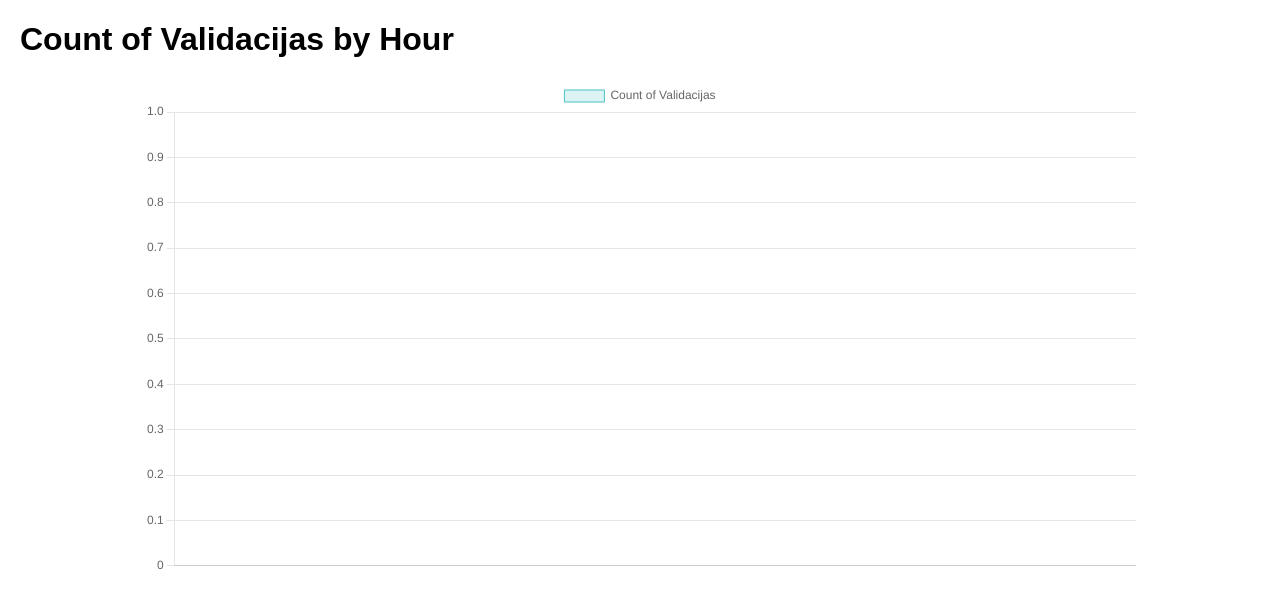
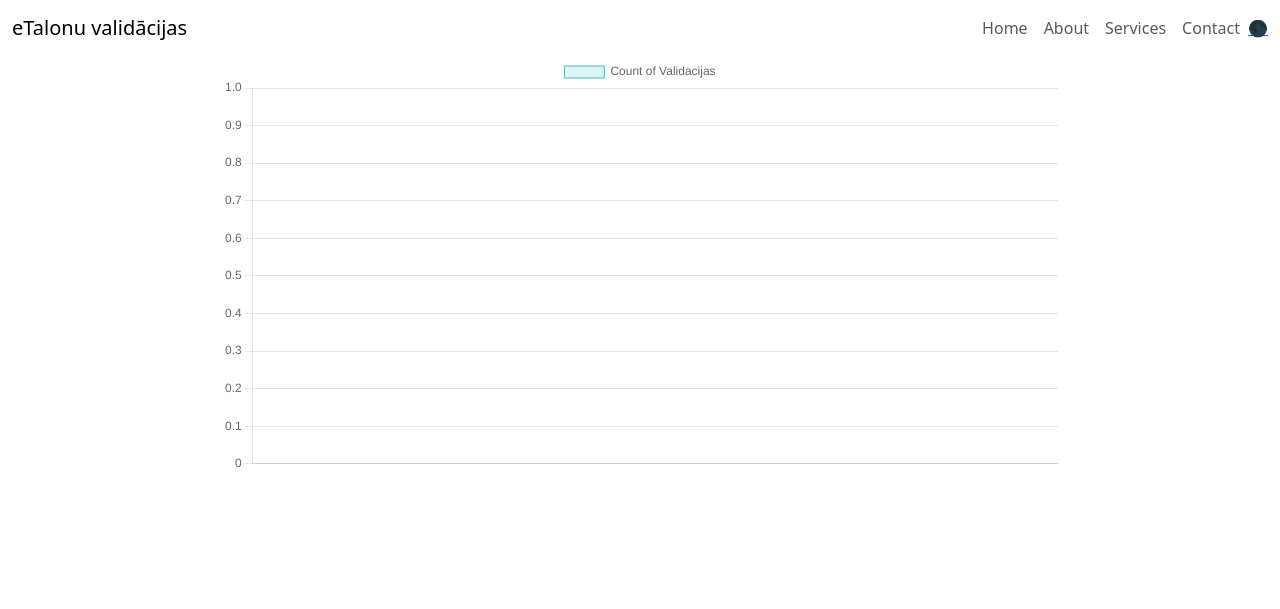
Before and after one commit to jekabsbalodis/eTalonu_validacija, a Flask app: template app/templates/time.jinja in a window 1280 px wide. Shown: the top 609 px of the page. Run offline with Flask 3, Linux system fonts and the light colour scheme; the template is opened without the code that fills it: most values are stand-ins (such as "Sample title", 1, 10 or a date in 2020); some libraries are stand-ins or nearby versions.

Commit message:
Adding theme button

```diff
--- a/app/templates/base.jinja
+++ b/app/templates/base.jinja
@@ -1,21 +1,28 @@
 <!DOCTYPE html>
-<html lang="lv" data-bs-theme="auto">
+{% if session.get("theme") == "dark" %}
+<html lang="lv" data-bs-theme="dark">
+{% else %}
+<html lang="lv" data-bs-theme="light">
+{% endif %}
+
 
 <head>
   {% block head %}
-  <!-- Required meta tags -->
   <meta charset="utf-8" />
   <meta name="viewport" content="width=device-width, initial-scale=1, shrink-to-fit=no" />
 
   <link rel="shortcut icon" href="{{ url_for('static', filename='favicon.ico') }}" type="image/x-icon" />
   <link rel="icon" href="{{ url_for('static', filename='favicon.ico') }}" type="image/x-icon" />
 
-
-  {% block styles %}
-  <!-- Bootstrap CSS -->
-  {{ bootstrap.load_css() }}
-  {% endblock styles %}
-
+  <script src="https://cdnjs.cloudflare.com/ajax/libs/Chart.js/4.4.1/chart.umd.min.js"
+    integrity="sha512-CQBWl4fJHWbryGE+Pc7UAxWMUMNMWzWxF4SQo9CgkJIN1kx6djDQZjh3Y8SZ1d+6I+1zze6Z7kHXO7q3UyZAWw=="
+    crossorigin="anonymous" referrerpolicy="no-referrer"></script>
+  <link rel="stylesheet" href="https://cdnjs.cloudflare.com/ajax/libs/bootstrap/5.3.3/css/bootstrap.min.css"
+    integrity="sha512-jnSuA4Ss2PkkikSOLtYs8BlYIeeIK1h99ty4YfvRPAlzr377vr3CXDb7sb7eEEBYjDtcYj+AjBH3FLv5uSJuXg=="
+    crossorigin="anonymous" referrerpolicy="no-referrer" />
+  <script src="https://cdnjs.cloudflare.com/ajax/libs/bootstrap/5.3.3/js/bootstrap.min.js"
+    integrity="sha512-ykZ1QQr0Jy/4ZkvKuqWn4iF3lqPZyij9iRv6sGqLRdTPkY69YX6+7wvVGmsdBbiIfN/8OdsI7HABjvEok6ZopQ=="
+    crossorigin="anonymous" referrerpolicy="no-referrer"></script>
   <title>
     {% block title %}
     {% endblock title %}
@@ -24,14 +31,14 @@
 </head>
 
 <body>
-  <nav class="navbar navbar-expand-md navbar-light bg-light">
+  <nav class="navbar navbar-expand-md">
     <div class="container-fluid">
       <a class="navbar-brand" href="#">
         eTalonu validācijas
       </a>
       <button class="navbar-toggler" type="button" data-bs-toggle="offcanvas" data-bs-target="#offcanvasNavbar"
         aria-controls="offcanvasNavbar">
-        <span class="navbar-toggler-icon"></span>
+        ...
       </button>
       <div class="offcanvas offcanvas-end" tabindex="-1" id="offcanvasNavbar" aria-labelledby="offcanvasNavbarLabel">
         <div class="offcanvas-header">
@@ -41,7 +48,7 @@
         <div class="offcanvas-body">
           <ul class="navbar-nav ms-auto">
             <li class="nav-item">
-              <a class="nav-link active" aria-current="page" href="#">Home</a>
+              <a class="nav-link" href="#">Home</a>
             </li>
             <li class="nav-item">
               <a class="nav-link" href="#">About</a>
@@ -55,6 +62,16 @@
           </ul>
         </div>
       </div>
+      <a href="{{ url_for('main.toggle_theme', current_page=request.path) }}">
+        <span>
+          {% if session.get('theme') == "dark" %}
+          ☀️
+          {% else %}
+          🌑
+          {% endif %}
+        </span>
+      </a>
+
     </div>
   </nav>
   <main class="container">
@@ -62,10 +79,6 @@
 
     {% endblock page_content %}
   </main>
-  <script src="https://cdnjs.cloudflare.com/ajax/libs/Chart.js/4.4.1/chart.min.js"
-    integrity="sha512-L0Shl7nXXzIlBSUUPpxrokqq4ojqgZFQczTYlGjzONGTDAcLremjwaWv5A+EDLnxhQzY5xUZPWLOLqYRkY0Cbw=="
-    crossorigin="anonymous" referrerpolicy="no-referrer"></script>
-  {{ bootstrap.load_js() }}
 
   {% block scripts %}
   {% endblock scripts %}
--- a/app/templates/time.jinja
+++ b/app/templates/time.jinja
@@ -1,40 +1,21 @@
-<!DOCTYPE html>
-<html lang="en">
-<head>
-    <meta charset="UTF-8">
-    <meta name="viewport" content="width=device-width, initial-scale=1.0">
-    <title>Time Counts</title>
-    <!-- Include Chart.js library -->
-    <script src="https://cdn.jsdelivr.net/npm/chart.js"></script>
-    <!-- Add your CSS here -->
-    <style>
-        body {
-            font-family: Arial, sans-serif;
-            margin: 20px;
-        }
-        #chart-container {
-            width: 80%;
-            margin: auto;
-        }
-    </style>
-</head>
-<body>
-    <h1>Count of Validacijas by Hour</h1>
-    <div id="chart-container">
-        <canvas id="hourlyCountsChart"></canvas>
+{% extends "base.jinja" %}
+{% block page_content %}
+<div style="width: 75%; margin: auto;">
+    <canvas id="myChart"></canvas>
 </div>
+{% endblock page_content %}
 
-    <!-- JavaScript to render the chart -->
+{% block scripts %}
 <script>
     // Extract the data passed from Flask view
-        const results = {{ results|tojson }};
+    const results = {{ results| tojson }};
 
     // Separate the data into hours and counts arrays
     const hours = results.map(result => result[0]);
     const counts = results.map(result => result[1]);
 
     // Get the context of the canvas element we want to select
-        const ctx = document.getElementById('hourlyCountsChart').getContext('2d');
+    const ctx = document.getElementById('myChart').getContext('2d');
 
     // Create the bar chart
     const hourlyCountsChart = new Chart(ctx, {
@@ -58,5 +39,4 @@
         }
     });
 </script>
-</body>
-</html>
+{% endblock scripts %}
```
Also changed, not shown: app/main/views.py (+20 -3 lines), app/templates/index.jinja (+1 -50 lines), app/templates/routes.jinja (added, +53 -0 lines). Lines whose indentation alone changed are shown as unchanged.
